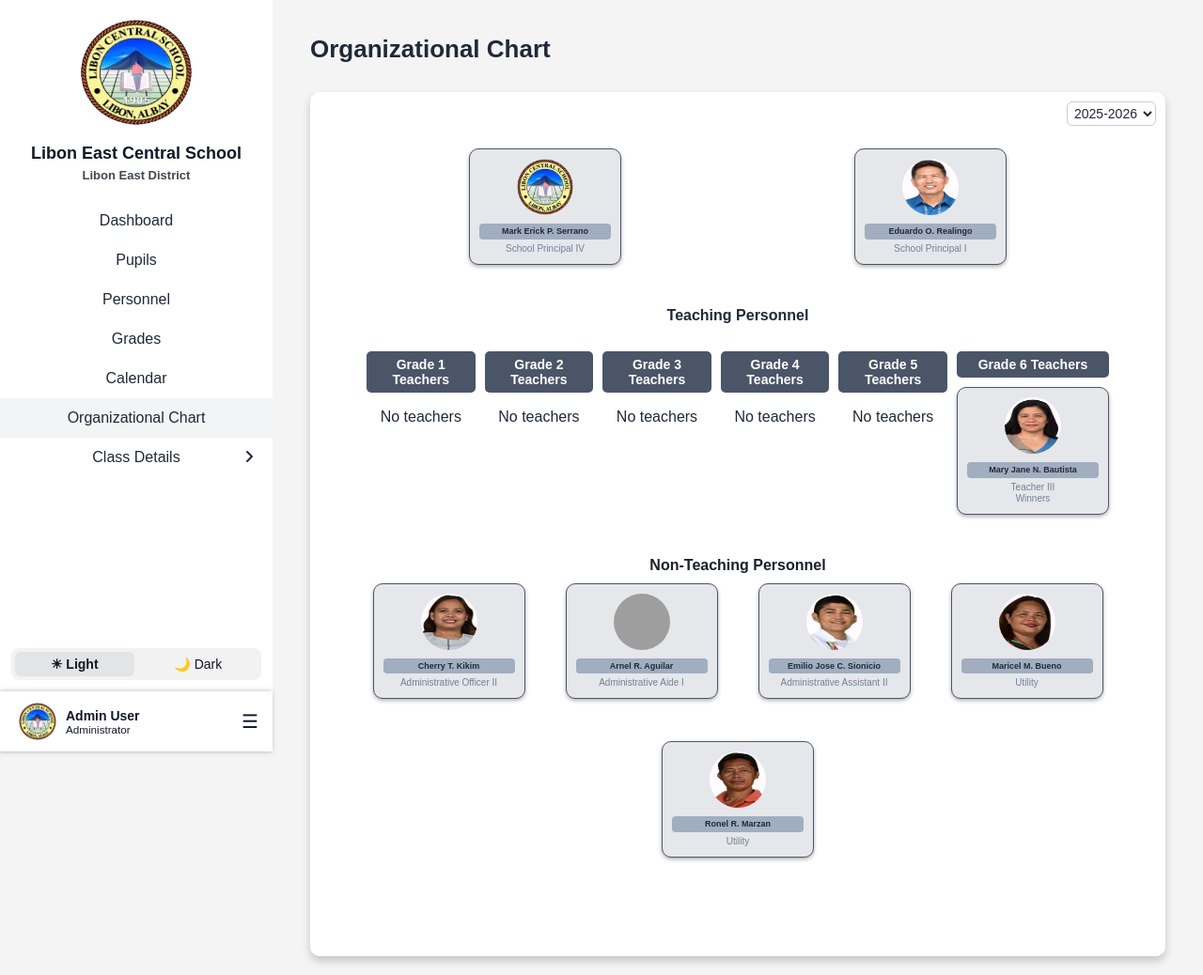
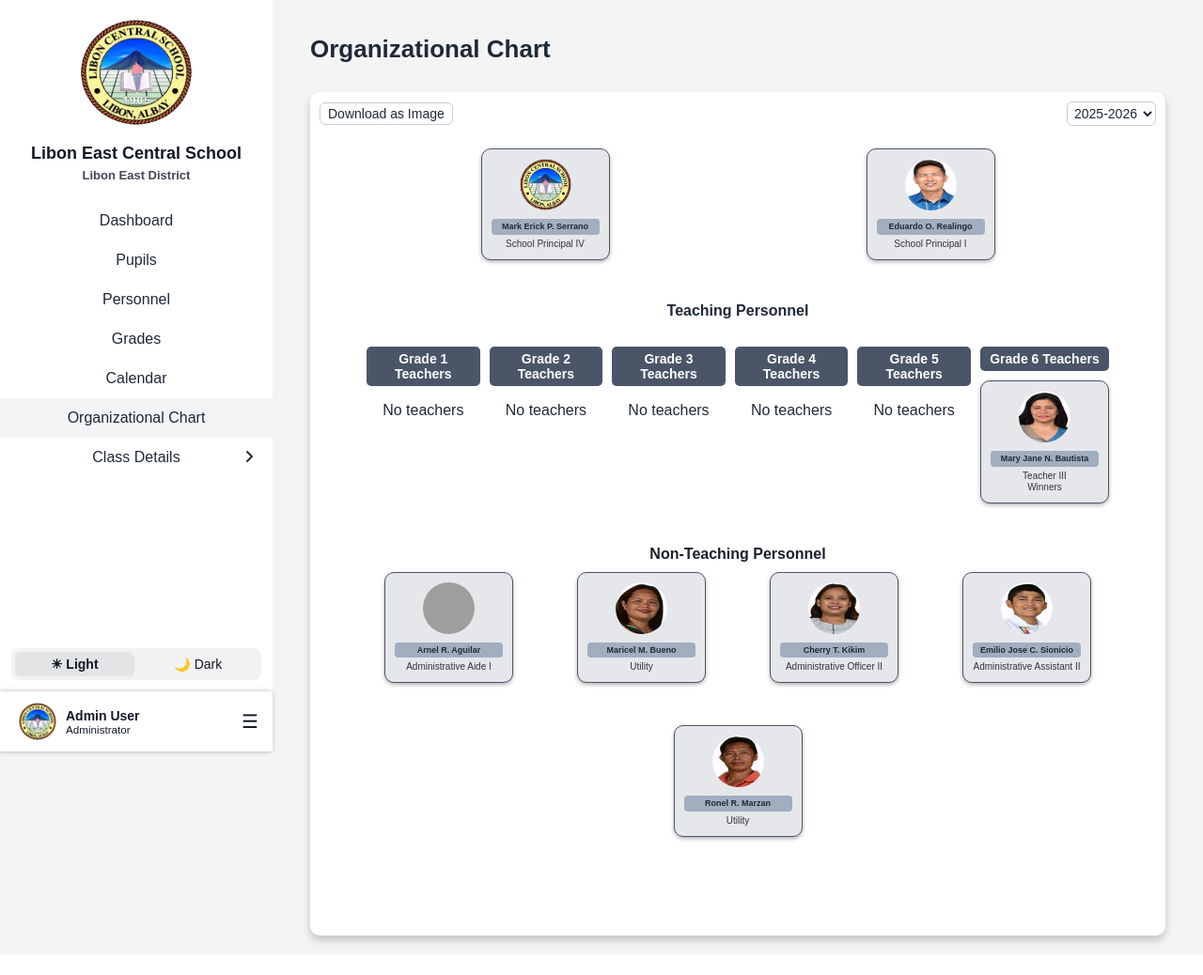
Before and after one commit to renjiyomo/lecs, a PHP site: page /tcpdf/Page/adminOrganizationalChart.php in a window 1280 px wide. Shown: the whole page at 94% size. After the commit the page ends 1009 px from the top, so only its background shows below. Run offline with PHP 8.4, Linux system fonts and the light colour scheme; the visitor is signed in with stand-in values (Sample User, id 1); data comes from the database, SQL or seed files in the repository; some libraries are stand-ins or nearby versions; grey boxes are pictures that could not be loaded.

Commit message:
more functionality with download button

```diff
--- a/Landing/Login/Page/adminOrganizationalChart.php
+++ b/Landing/Login/Page/adminOrganizationalChart.php
@@ -54,7 +54,7 @@ function format_position($pos) {
 }
 
 $orgData = [];
-$currentDate = '2025-10-27';
+$currentDate = '2025-11-19';
 $latestYear = '';
 
 foreach ($schoolYears as $sy) {
@@ -101,8 +101,22 @@ foreach ($schoolYears as $syRow) {
         $principals[] = $row;
     }
 
+    // Fetch all grade levels
+    $gradeLevelsQuery = "
+        SELECT grade_level_id, level_name
+        FROM grade_levels
+        ORDER BY CASE
+            WHEN level_name = 'Kinder' THEN 0
+            ELSE CAST(level_name AS UNSIGNED)
+        END
+    ";
+
     $gradesTeachers = [];
-    for ($gl = 1; $gl <= 6; $gl++) {
+    $gradeLevelsResult = $conn->query($gradeLevelsQuery);
+    while ($glRow = $gradeLevelsResult->fetch_assoc()) {
+        $glId = $glRow['grade_level_id'];
+        $glName = $glRow['level_name'];
+
         $teachersQuery = "
             SELECT CONCAT(
                 t.first_name, ' ',
@@ -111,33 +125,37 @@ foreach ($schoolYears as $syRow) {
                     ELSE ''
                 END,
                 t.last_name
-            ) AS full_name, t.image, t.position, s.section_name
+            ) AS full_name, t.image, pos.position_name AS position, s.section_name
             FROM sections s
             JOIN grade_levels gl ON s.grade_level_id = gl.grade_level_id
             JOIN teachers t ON s.teacher_id = t.teacher_id
-            WHERE gl.level_name = '$gl'
+            JOIN teacher_positions tp ON t.teacher_id = tp.teacher_id
+            JOIN positions pos ON tp.position_id = pos.position_id
+            WHERE s.grade_level_id = $glId
             AND s.sy_id = $syId
+            AND tp.start_date <= '$end'
+            AND (tp.end_date >= '$start' OR tp.end_date IS NULL)
             ORDER BY t.first_name
         ";
-        $result = $conn->query($teachersQuery);
+        $teachersResult = $conn->query($teachersQuery);
         $teachers = [];
-        while ($row = $result->fetch_assoc()) {
+        while ($row = $teachersResult->fetch_assoc()) {
             $row['position'] = format_position($row['position']);
             $teachers[] = $row;
         }
-        $gradesTeachers[$gl] = $teachers;
+        $gradesTeachers[] = ['id' => $glId, 'name' => $glName, 'teachers' => $teachers];
     }
 
     $ntQuery = "
-        SELECT CONCAT(t.first_name, ' ', CASE WHEN t.middle_name IS NOT NULL AND t.middle_name != ''THEN CONCAT(LEFT(t.middle_name, 1), '. ') ELSE '' END, t.last_name) AS full_name, t.image, t.position
+        SELECT DISTINCT CONCAT(t.first_name, ' ', CASE WHEN t.middle_name IS NOT NULL AND t.middle_name != '' THEN CONCAT(LEFT(t.middle_name, 1), '. ') ELSE '' END, t.last_name) AS full_name,
+        t.image, pos.position_name AS position
         FROM teachers t
+        JOIN teacher_positions tp ON t.teacher_id = tp.teacher_id
+        JOIN positions pos ON tp.position_id = pos.position_id
         WHERE (t.user_type = 'a' OR t.user_type = 'n')
-        AND t.teacher_id NOT IN (
-            SELECT DISTINCT tp.teacher_id
-            FROM teacher_positions tp
-            JOIN positions pos ON tp.position_id = pos.position_id
-            WHERE pos.position_name LIKE 'Principal%'
-        )
+        AND pos.position_name NOT LIKE 'Principal%'
+        AND tp.start_date <= '$end'
+        AND (tp.end_date >= '$start' OR tp.end_date IS NULL)
     ";
     $ntResult = $conn->query($ntQuery);
     $nonTeaching = [];
@@ -165,6 +183,7 @@ foreach ($schoolYears as $syRow) {
     <link rel="stylesheet" href="css/organizationalChart.css">
     <link rel="stylesheet" href="css/sidebar.css">
     <?php include 'theme-script.php'; ?>
+    <script src="js/html2canvas.min.js"></script>
 </head>
 <body>
 <div class="container">
@@ -174,6 +193,7 @@ foreach ($schoolYears as $syRow) {
         <h1>Organizational Chart</h1>
         <div class="chart-container org-chart">
             <div class="filter-container">
+                <button class="download-button" id="downloadOrgChart">Download as Image</button>
                 <select id="orgYearFilter">
                     <?php foreach ($schoolYears as $sy): ?>
                         <option value="<?= $sy['school_year']; ?>" <?= $sy['school_year'] === $latestYear ? 'selected' : ''; ?>><?= $sy['school_year']; ?></option>
@@ -214,10 +234,12 @@ foreach ($schoolYears as $syRow) {
         html += '<div class="org-teaching">';
         html += '<h4 class="org-teaching-title">Teaching Personnel</h4>';
         html += '<div class="org-grades">';
-        for (let g = 1; g <= 6; g++) {
+        let grades = data.grades || [];
+        for (let grade of grades) {
             html += '<div class="org-grade">';
-            html += '<h4 class="org-grade-title">Grade ' + g + ' Teachers</h4>';
-            let ts = data.grades[g] || [];
+            let title = isNaN(parseInt(grade.name)) ? grade.name + ' Teachers' : 'Grade ' + grade.name + ' Teachers';
+            html += '<h4 class="org-grade-title">' + title + '</h4>';
+            let ts = grade.teachers || [];
             for (let t of ts) {
                 html += '<div class="org-card">';
                 html += '<img src="Uploads/teachers/' + t.image + '" alt="' + t.full_name + '">';
@@ -259,6 +281,17 @@ foreach ($schoolYears as $syRow) {
             orgYearFilter.dispatchEvent(event);
         }
     });
+
+    document.getElementById('downloadOrgChart').addEventListener('click', function() {
+        const content = document.getElementById('orgChartContent');
+        const selectedYear = document.getElementById('orgYearFilter').value.replace(/-/g, '_');
+        html2canvas(content, {scale: 2}).then(canvas => {
+            const link = document.createElement('a');
+            link.download = `OrgChart_${selectedYear}.png`;
+            link.href = canvas.toDataURL('image/png');
+            link.click();
+        });
+    });
 </script>
 </body>
 </html>
--- a/Landing/Login/Page/css/organizationalChart.css
+++ b/Landing/Login/Page/css/organizationalChart.css
@@ -75,7 +75,11 @@ h1 {
 .filter-container {
     position: absolute;
     top: 10px;
+    left: 10px;
     right: 10px;
+    display: flex;
+    justify-content: space-between;
+    align-items: center;
 }
 
 select {
@@ -84,13 +88,22 @@ select {
     font-size: 14px;
 }
 
-:root.light select {
+button {
+    padding: 3px 8px;
+    border-radius: 6px;
+    font-size: 14px;
+    cursor: pointer;
+}
+
+:root.light select,
+:root.light .download-button {
     background-color: var(--card-bg-light);
     color: var(--text-light);
     border: 1px solid #ccc;
 }
 
-:root.dark select {
+:root.dark select,
+:root.dark .download-button {
     background-color: var(--card-bg-dark);
     color: var(--text-dark);
     border: 1px solid #555;
@@ -111,10 +124,12 @@ select {
     padding: 20px;
     border-radius: 10px;
     color: var(--text-light);
+    background-color: var(--card-bg-light);
 }
 
 :root.dark .org-chart-container {
     color: var(--text-dark);
+    background-color: var(--card-bg-dark);
 }
 
 .org-principals,
@@ -146,7 +161,7 @@ select {
 .org-grade-title {
     background-color: var(--org-card-bg-dark);
     color: #fff;
-    padding: 6px;
+    padding: 5px;
     border-radius: 5px;
     margin-bottom: 15px;
     font-size: 14px;
@@ -157,7 +172,7 @@ select {
 }
 
 .org-card {
-    width: 140px;
+    width: 115px;
     padding: 10px;
     background-color: var(--org-card-bg-light);
     border-radius: 10px;
@@ -173,12 +188,6 @@ select {
     border: 1px solid var(--background-dark);
 }
 
-.org-card img {
-    width: 60px;
-    height: 60px;
-    border-radius: 50%;
-    margin-bottom: 10px;
-}
 
 .org-name {
     color: var(--text-light);
@@ -198,7 +207,7 @@ select {
 
 .org-position,
 .org-section {
-    color: #718096;
+    color: #333538;
     font-size: 10px;
     margin: 0;
 }
@@ -226,8 +235,8 @@ select {
 }
 
 #orgChartContent img {
-    width: 60px;
-    height: 60px;
+    width: 55px;
+    height: 55px;
     border-radius: 50%;
     margin-bottom: 5px;
 }
```
